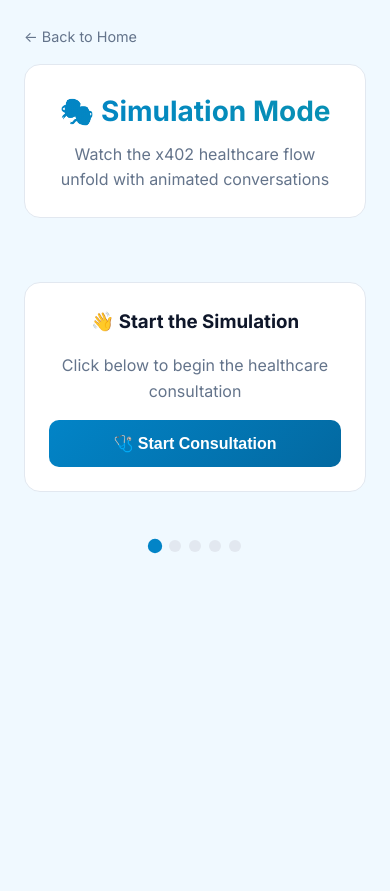
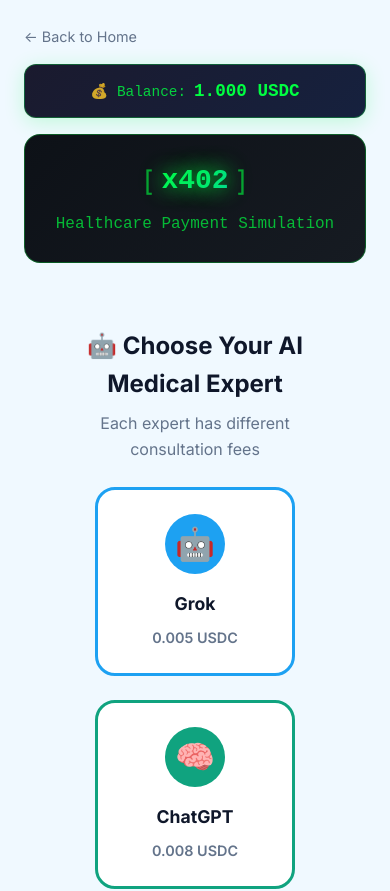
Before and after one commit to cyberatlas-baseeth/x402-hospitalSimulation, a Next.js app: page /simulation in a window 390 px wide. Shown: the top 891 px of the page. Before the commit the page ends 844 px from the top, so only its background shows below. Built offline with nearby package versions, Linux system fonts and the light colour scheme.

Commit message:
feat: add AI expert selection, balance tracking, Matrix header, health analysis

```diff
--- a/app/globals.css
+++ b/app/globals.css
@@ -943,3 +943,203 @@
 .sim-test-result.high {
   border-left: 3px solid var(--danger);
 }
+
+/* Balance Display */
+.balance-display {
+  position: fixed;
+  top: 1rem;
+  right: 1rem;
+  background: linear-gradient(135deg, #1a1a2e 0%, #16213e 100%);
+  color: #00ff41;
+  padding: 0.75rem 1.25rem;
+  border-radius: 12px;
+  font-family: 'Courier New', monospace;
+  font-size: 0.9rem;
+  box-shadow: 0 4px 20px rgba(0, 255, 65, 0.2);
+  border: 1px solid rgba(0, 255, 65, 0.3);
+  z-index: 100;
+}
+
+.balance-label {
+  margin-right: 0.5rem;
+  opacity: 0.8;
+}
+
+.balance-value {
+  font-weight: 700;
+  font-size: 1.1rem;
+}
+
+/* Matrix Style Header */
+.matrix-style {
+  background: linear-gradient(135deg, #0d1117 0%, #161b22 100%);
+  border: 1px solid rgba(0, 255, 65, 0.3);
+  color: #00ff41;
+}
+
+.matrix-title {
+  display: flex;
+  align-items: center;
+  justify-content: center;
+  gap: 0.5rem;
+}
+
+.matrix-title h1 {
+  font-family: 'Courier New', monospace;
+  font-size: 2.5rem;
+  background: linear-gradient(135deg, #00ff41 0%, #00d4aa 100%);
+  -webkit-background-clip: text;
+  -webkit-text-fill-color: transparent;
+  background-clip: text;
+  animation: matrixGlow 2s ease-in-out infinite alternate;
+}
+
+.matrix-bracket {
+  font-size: 2.5rem;
+  color: #00ff41;
+  opacity: 0.6;
+}
+
+.matrix-subtitle {
+  color: rgba(0, 255, 65, 0.7);
+  margin-top: 0.5rem;
+  font-family: 'Courier New', monospace;
+}
+
+@keyframes matrixGlow {
+  from {
+    text-shadow: 0 0 10px rgba(0, 255, 65, 0.5);
+  }
+
+  to {
+    text-shadow: 0 0 20px rgba(0, 255, 65, 0.8), 0 0 30px rgba(0, 255, 65, 0.4);
+  }
+}
+
+/* Expert Selection */
+.expert-selection {
+  text-align: center;
+  padding: 2rem;
+}
+
+.expert-selection h2 {
+  margin-bottom: 0.5rem;
+}
+
+.expert-cards {
+  display: flex;
+  gap: 1.5rem;
+  justify-content: center;
+  flex-wrap: wrap;
+  margin-top: 1rem;
+}
+
+.expert-card {
+  background: var(--surface);
+  border: 3px solid var(--border);
+  border-radius: 20px;
+  padding: 1.5rem;
+  width: 160px;
+  cursor: pointer;
+  transition: all 0.3s ease;
+  text-align: center;
+}
+
+.expert-card:hover {
+  transform: translateY(-5px);
+  box-shadow: 0 10px 30px rgba(0, 0, 0, 0.15);
+}
+
+.expert-emoji {
+  width: 60px;
+  height: 60px;
+  border-radius: 50%;
+  display: flex;
+  align-items: center;
+  justify-content: center;
+  font-size: 2rem;
+  margin: 0 auto 1rem;
+  color: white;
+}
+
+.expert-card h3 {
+  font-size: 1.1rem;
+  margin-bottom: 0.5rem;
+}
+
+.expert-price {
+  color: var(--text-muted);
+  font-size: 0.9rem;
+  font-weight: 600;
+}
+
+/* Health Analysis */
+.health-analysis {
+  background: linear-gradient(135deg, #f0fdf4 0%, #dcfce7 100%);
+  border: 1px solid var(--success);
+  border-radius: 16px;
+  padding: 1.5rem;
+  margin-bottom: 1.5rem;
+}
+
+.health-analysis h3 {
+  color: var(--success);
+  margin-bottom: 1rem;
+}
+
+.health-analysis h4 {
+  margin: 1rem 0 0.5rem;
+  color: var(--text);
+}
+
+.analysis-interpretation {
+  color: var(--text);
+  line-height: 1.6;
+}
+
+.analysis-guidance {
+  list-style: none;
+  padding: 0;
+}
+
+.analysis-guidance li {
+  padding: 0.5rem 0;
+  padding-left: 1.5rem;
+  position: relative;
+  color: var(--text-muted);
+}
+
+.analysis-guidance li::before {
+  content: "✓";
+  position: absolute;
+  left: 0;
+  color: var(--success);
+  font-weight: bold;
+}
+
+/* Responsive for new components */
+@media (max-width: 768px) {
+  .balance-display {
+    position: static;
+    margin-bottom: 1rem;
+    text-align: center;
+  }
+
+  .expert-cards {
+    flex-direction: column;
+    align-items: center;
+  }
+
+  .expert-card {
+    width: 100%;
+    max-width: 200px;
+  }
+
+  .matrix-title h1 {
+    font-size: 1.75rem;
+  }
+
+  .matrix-bracket {
+    font-size: 1.75rem;
+  }
+}
--- a/app/simulation/page.tsx
+++ b/app/simulation/page.tsx
@@ -26,10 +26,23 @@
     id: number;
     sender: "patient" | "doctor" | "labtech" | "databot";
     text: string;
-    isTyping?: boolean;
 }
 
-type SimStep = 1 | 2 | 3 | 4 | 5;
+interface AIExpert {
+    id: string;
+    name: string;
+    emoji: string;
+    color: string;
+    price: string;
+}
+
+type SimStep = 0 | 1 | 2 | 3 | 4 | 5;
+
+const AI_EXPERTS: AIExpert[] = [
+    { id: "grok", name: "Grok", emoji: "🤖", color: "#1DA1F2", price: "0.005" },
+    { id: "chatgpt", name: "ChatGPT", emoji: "🧠", color: "#10a37f", price: "0.008" },
+    { id: "claude", name: "Claude", emoji: "🎭", color: "#D97757", price: "0.006" },
+];
 
 const AVATARS = {
     patient: "/avatars/patient.png",
@@ -38,7 +51,7 @@
     databot: "/avatars/databot.png",
 };
 
-const NAMES = {
+const NAMES: Record<string, string> = {
     patient: "Patient",
     doctor: "AI Doctor",
     labtech: "Lab Tech",
@@ -46,7 +59,9 @@
 };
 
 export default function SimulationPage() {
-    const [step, setStep] = useState<SimStep>(1);
+    const [step, setStep] = useState<SimStep>(0);
+    const [selectedExpert, setSelectedExpert] = useState<AIExpert | null>(null);
+    const [balance, setBalance] = useState(1.0); // Starting balance: 1 USDC
     const [messages, setMessages] = useState<Message[]>([]);
     const [isTyping, setIsTyping] = useState(false);
     const [labOffers, setLabOffers] = useState<LabOffer[]>([]);
@@ -55,6 +70,15 @@
     const [dataOfferPrice, setDataOfferPrice] = useState("");
     const [showComplete, setShowComplete] = useState(false);
     const [actionLoading, setActionLoading] = useState(false);
+    const [healthAnalysis, setHealthAnalysis] = useState<{ interpretation: string; guidance: string[] } | null>(null);
+
+    const deductBalance = (amount: number) => {
+        setBalance((prev) => Math.max(0, prev - amount));
+    };
+
+    const addBalance = (amount: number) => {
+        setBalance((prev) => prev + amount);
+    };
 
     const addMessage = (sender: Message["sender"], text: string) => {
         setMessages((prev) => [...prev, { id: Date.now(), sender, text }]);
@@ -67,6 +91,24 @@
         addMessage(sender, text);
     };
 
+    // Step 0: Select AI Expert
+    const selectExpert = async (expert: AIExpert) => {
+        setSelectedExpert(expert);
+        setActionLoading(true);
+
+        const price = parseFloat(expert.price);
+        deductBalance(price);
+
+        NAMES.doctor = expert.name;
+
+        await new Promise((r) => setTimeout(r, 500));
+        addMessage("patient", `I'd like to consult with ${expert.name} today.`);
+        await simulateTyping("doctor", `Hello! I'm ${expert.name}, your AI medical assistant. I'm ready to help you. What symptoms are you experiencing?`, 1500);
+
+        setStep(1);
+        setActionLoading(false);
+    };
+
     // Step 1: Start consultation
     const startConsultation = async () => {
         setActionLoading(true);
@@ -74,7 +116,6 @@
 
         await simulateTyping("doctor", "I understand. Let me analyze your symptoms...", 1500);
 
-        // Simulate API call
         try {
             const res = await fetch("/api/assistant/consult", {
                 method: "POST",
@@ -132,6 +173,8 @@
         if (!selectedLab) return;
         setActionLoading(true);
 
+        const price = parseFloat(selectedLab.price);
+        deductBalance(price);
         addMessage("patient", `Here's my payment of ${selectedLab.price} USDC.`);
 
         try {
@@ -188,6 +231,9 @@
         setActionLoading(true);
         addMessage("patient", "I accept your offer.");
 
+        const price = parseFloat(dataOfferPrice);
+        addBalance(price);
+
         await simulateTyping("databot", `Thank you! I've sent ${dataOfferPrice} USDC to your wallet. Let me analyze your data...`, 1500);
         setStep(5);
         setActionLoading(false);
@@ -204,10 +250,15 @@
             const data = await res.json();
 
             if (data.success) {
+                setHealthAnalysis({
+                    interpretation: data.interpretation,
+                    guidance: data.lifestyle_guidance || []
+                });
+
                 await simulateTyping(
                     "databot",
-                    `Here's my analysis: ${data.interpretation}. Recommendations: ${data.lifestyle_guidance.slice(0, 2).join(", ")}.`,
-                    2500
+                    `Analysis complete! ${data.interpretation}`,
+                    2000
                 );
                 await simulateTyping("doctor", "Thank you for using our x402 healthcare simulation! This demonstrates how pay-per-request APIs work.", 2000);
                 setShowComplete(true);
@@ -220,27 +271,65 @@
 
     // Restart
     const restart = () => {
-        setStep(1);
+        setStep(0);
+        setSelectedExpert(null);
+        setBalance(1.0);
         setMessages([]);
         setLabOffers([]);
         setSelectedLab(null);
         setTestResults([]);
         setDataOfferPrice("");
         setShowComplete(false);
+        setHealthAnalysis(null);
     };
 
     return (
         <main className="simulation-container">
             <Link href="/" className="back-link">← Back to Home</Link>
 
-            <div className="simulation-header">
-                <h1>🎭 Simulation Mode</h1>
-                <p style={{ color: "var(--text-muted)", marginTop: "0.5rem" }}>
-                    Watch the x402 healthcare flow unfold with animated conversations
-                </p>
+            {/* Balance Display */}
+            <div className="balance-display">
+                <span className="balance-label">💰 Balance:</span>
+                <span className="balance-value">{balance.toFixed(3)} USDC</span>
             </div>
 
+            <div className="simulation-header matrix-style">
+                <div className="matrix-title">
+                    <span className="matrix-bracket">[</span>
+                    <h1>x402</h1>
+                    <span className="matrix-bracket">]</span>
+                </div>
+                <p className="matrix-subtitle">Healthcare Payment Simulation</p>
+            </div>
+
+            {/* Step 0: AI Expert Selection */}
+            {step === 0 && (
+                <div className="expert-selection">
+                    <h2>🤖 Choose Your AI Medical Expert</h2>
+                    <p style={{ color: "var(--text-muted)", marginBottom: "1.5rem" }}>
+                        Each expert has different consultation fees
+                    </p>
+                    <div className="expert-cards">
+                        {AI_EXPERTS.map((expert) => (
+                            <div
+                                key={expert.id}
+                                className="expert-card"
+                                style={{ borderColor: expert.color }}
+                                onClick={() => !actionLoading && selectExpert(expert)}
+                            >
+                                <div className="expert-emoji" style={{ background: expert.color }}>
+                                    {expert.emoji}
+                                </div>
+                                <h3>{expert.name}</h3>
+                                <div className="expert-price">{expert.price} USDC</div>
+                            </div>
+                        ))}
+                    </div>
+                </div>
+            )}
+
             {/* Chat Container */}
+            {step > 0 && (
                 <div className="chat-container">
                     {messages.map((msg) => (
                         <div key={msg.id} className={`message ${msg.sender === "patient" ? "left" : "right"}`}>
@@ -268,6 +357,7 @@
                         </div>
                     )}
                 </div>
+            )}
 
             {/* Lab Offers Display */}
             {step === 2 && labOffers.length > 0 && (
@@ -297,16 +387,32 @@
                 </div>
             )}
 
+            {/* Health Analysis Display */}
+            {healthAnalysis && (
+                <div className="health-analysis">
+                    <h3>📋 Health Analysis Report</h3>
+                    <p className="analysis-interpretation">{healthAnalysis.interpretation}</p>
+                    {healthAnalysis.guidance.length > 0 && (
+                        <>
+                            <h4>💡 Recommendations:</h4>
+                            <ul className="analysis-guidance">
+                                {healthAnalysis.guidance.map((item, i) => (
+                                    <li key={i}>{item}</li>
+                                ))}
+                            </ul>
+                        </>
+                    )}
+                </div>
+            )}
+
             {/* Action Area */}
+            {step > 0 && (
                 <div className="action-area">
-                {step === 1 && messages.length === 0 && (
+                    {step === 1 && !messages.some(m => m.sender === "patient" && m.text.includes("tired")) && (
                         <>
-                        <h3>👋 Start the Simulation</h3>
-                        <p style={{ color: "var(--text-muted)", marginBottom: "1rem" }}>
-                            Click below to begin the healthcare consultation
-                        </p>
+                            <h3>💬 Describe Your Symptoms</h3>
                             <button className="btn btn-primary" onClick={startConsultation} disabled={actionLoading}>
-                            {actionLoading ? "Starting..." : "🩺 Start Consultation"}
+                                {actionLoading ? "Processing..." : "🩺 Share Symptoms"}
                             </button>
                         </>
                     )}
@@ -357,7 +463,7 @@
                         <>
                             <h3 style={{ color: "var(--success)" }}>🎉 Simulation Complete!</h3>
                             <p style={{ color: "var(--text-muted)", margin: "1rem 0" }}>
-                            You&apos;ve completed the full x402 healthcare payment simulation.
+                                Final Balance: <strong>{balance.toFixed(3)} USDC</strong>
                             </p>
                             <button className="btn btn-secondary" onClick={restart}>
                                 🔄 Restart Simulation
@@ -365,8 +471,10 @@
                         </>
                     )}
                 </div>
+            )}
 
             {/* Progress */}
+            {step > 0 && (
                 <div className="progress-bar">
                     {[1, 2, 3, 4, 5].map((s) => (
                         <div
@@ -375,6 +483,7 @@
                         />
                     ))}
                 </div>
+            )}
         </main>
     );
 }
```
Lines whose indentation alone changed are shown as unchanged.
